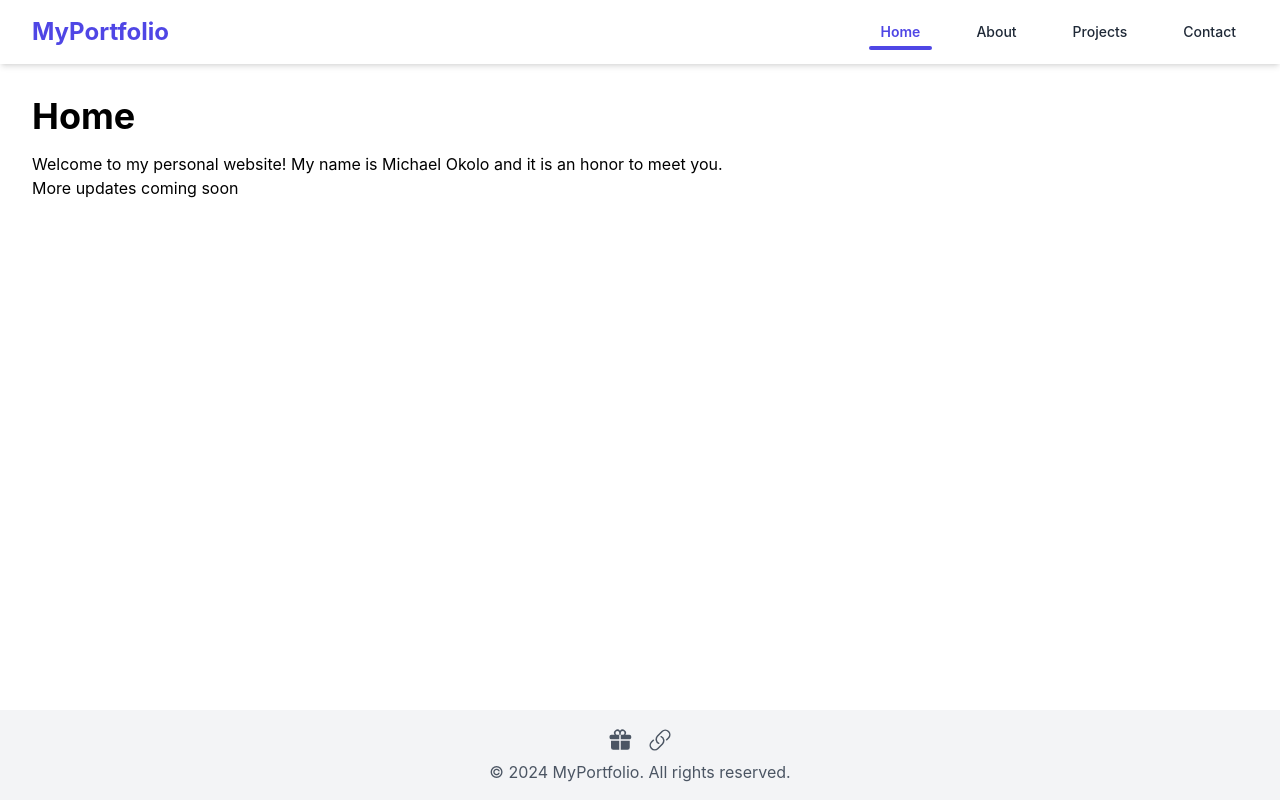
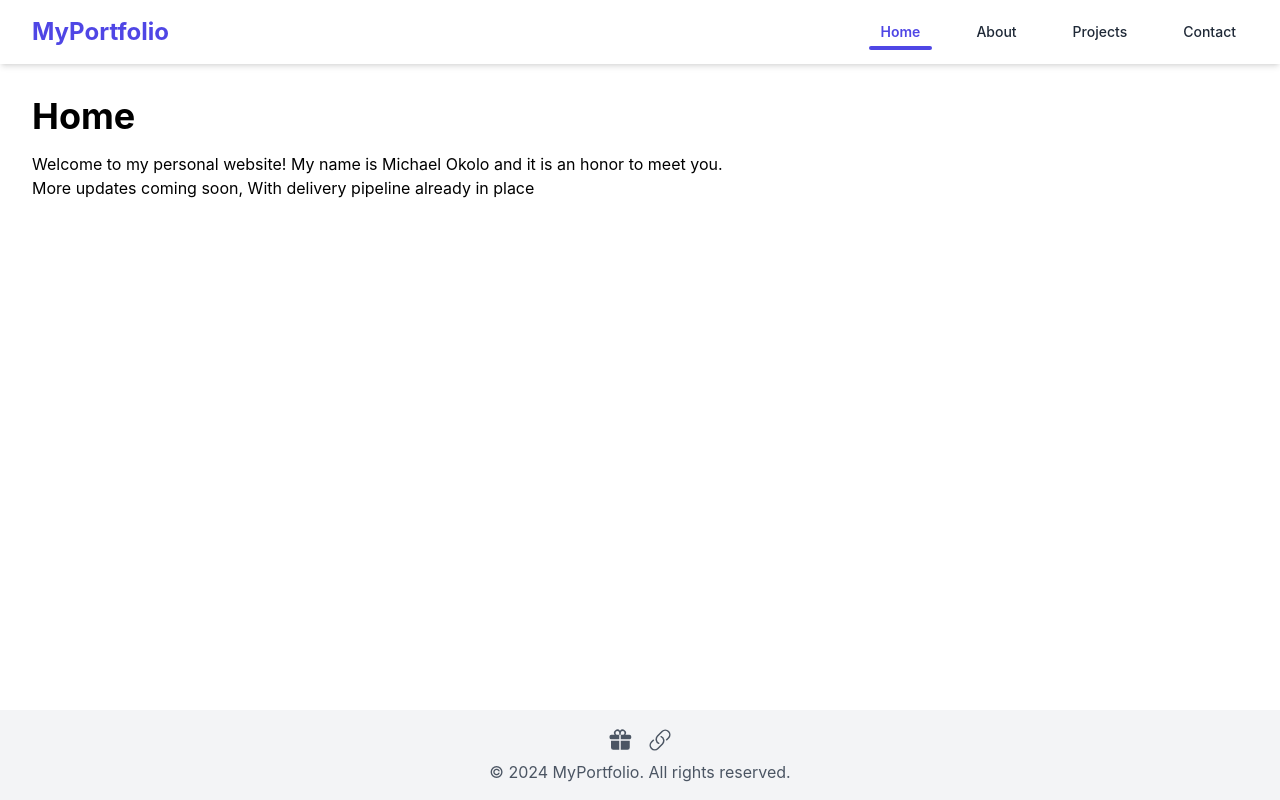
Before and after one commit to mikosco4real/personalProfile, a Vue app: page / in a window 1280 px wide. Built offline with nearby package versions, Linux system fonts and the light colour scheme.

Commit message:
Updated Home page testing delivery pipeline

```diff
--- a/src/views/HomeView.vue
+++ b/src/views/HomeView.vue
@@ -2,7 +2,7 @@
   <div class="p-8">
     <h1 class="text-4xl font-bold mb-4">Home</h1>
     <p>Welcome to my personal website! My name is Michael Okolo and it is an honor to meet you.</p>
-    <p> More updates coming soon </p>
+    <p> More updates coming soon, With delivery pipeline already in place </p>
   </div>
 </template>
 
```
